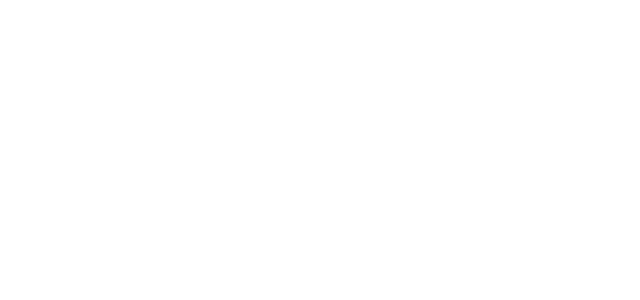
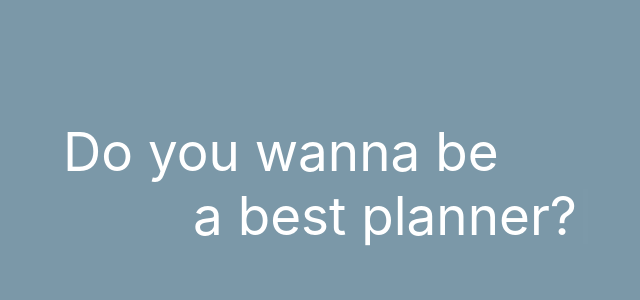
Before and after one commit to JeongYunmin/yuumni-todolist, a React (Create React App) app: page / in a window 1280 px wide. Shown: the top 300 px of the page, without its empty margins (57-697 px from the left). Built offline with nearby package versions, Linux system fonts and the light colour scheme.

Commit message:
메인페이지 타이핑 효과 css로 구현

```diff
--- a/src/App.css
+++ b/src/App.css
@@ -1,38 +1,143 @@
-.App {
-  text-align: center;
+/*  MainCover  */
+
+.MainCover {
+  width: 100vw;
+  height: 100vh;
+  background-color: #7b98a8;
+  padding: 120px;
+  box-sizing: border-box;
 }
 
-.App-logo {
-  height: 40vmin;
-  pointer-events: none;
+.MainCover .typing_line {
+  color: white;
+  font-size: 53px;
 }
 
-@media (prefers-reduced-motion: no-preference) {
-  .App-logo {
-    animation: App-logo-spin infinite 20s linear;
+.MainCover .typing_line_second {
+  display: flex;
+  align-items: center;
+
+  margin-left: 130px;
+}
+
+.MainCover .typing_line .typing_line_first span,
+.MainCover .typing_line .typing_line_second span:not(:last-child) {
+  opacity: 0;
+  animation-name: typingEffect;
+  animation-duration: 0.1s;
+  animation-fill-mode: forwards;
+}
+.MainCover .typing_line_first span:nth-child(1) {
+  animation-delay: 0.4s;
+}
+.MainCover .typing_line_first span:nth-child(2) {
+  animation-delay: 0.45s;
+}
+.MainCover .typing_line_first span:nth-child(3) {
+  animation-delay: 0.6s;
+}
+.MainCover .typing_line_first span:nth-child(4) {
+  animation-delay: 0.63s;
+}
+.MainCover .typing_line_first span:nth-child(5) {
+  animation-delay: 0.68s;
+}
+.MainCover .typing_line_first span:nth-child(6) {
+  animation-delay: 0.74s;
+}
+.MainCover .typing_line_first span:nth-child(7) {
+  animation-delay: 0.8s;
+}
+.MainCover .typing_line_first span:nth-child(8) {
+  animation-delay: 0.93s;
+}
+.MainCover .typing_line_first span:nth-child(9) {
+  animation-delay: 1s;
+}
+.MainCover .typing_line_first span:nth-child(10) {
+  animation-delay: 1.12s;
+}
+.MainCover .typing_line_first span:nth-child(11) {
+  animation-delay: 1.2s;
+}
+
+.MainCover .typing_line_second span:nth-child(1) {
+  animation-delay: 1.24s;
+}
+.MainCover .typing_line_second span:nth-child(2) {
+  animation-delay: 1.3s;
+}
+.MainCover .typing_line_second span:nth-child(3) {
+  animation-delay: 1.35s;
+}
+.MainCover .typing_line_second span:nth-child(4) {
+  animation-delay: 1.5s;
+}
+.MainCover .typing_line_second span:nth-child(5) {
+  animation-delay: 1.53s;
+}
+.MainCover .typing_line_second span:nth-child(6) {
+  animation-delay: 1.6s;
+}
+.MainCover .typing_line_second span:nth-child(7) {
+  animation-delay: 1.64s;
+}
+.MainCover .typing_line_second span:nth-child(8) {
+  animation-delay: 1.8s;
+}
+.MainCover .typing_line_second span:nth-child(9) {
+  animation-delay: 1.92s;
+}
+.MainCover .typing_line_second span:nth-child(10) {
+  animation-delay: 2s;
+}
+.MainCover .typing_line_second span:nth-child(11) {
+  animation-delay: 2.17s;
+}
+.MainCover .typing_line_second span:nth-child(12) {
+  animation-delay: 2.24s;
+}
+.MainCover .typing_line_second span:nth-child(13) {
+  animation-delay: 2.3s;
+}
+
+@keyframes typingEffect {
+  0% {
+    opacity: 0;
+  }
+  100% {
+    opacity: 1;
   }
 }
 
-.App-header {
-  background-color: #282c34;
-  min-height: 100vh;
-  display: flex;
-  flex-direction: column;
-  align-items: center;
-  justify-content: center;
-  font-size: calc(10px + 2vmin);
-  color: white;
+.MainCover .typing_cursor {
+  display: inline-block;
+
+  opacity: 0;
+
+  width: 5px;
+  height: 55px;
+  background-color: white;
+
+  margin-left: 6px;
+
+  animation-name: typingCusorEffect;
+  animation-duration: 1.2s;
+  animation-delay: 1.9s;
+  animation-iteration-count: infinite;
 }
 
-.App-link {
-  color: #61dafb;
-}
-
-@keyframes App-logo-spin {
-  from {
-    transform: rotate(0deg);
+@keyframes typingCusorEffect {
+  0% {
+    opacity: 0;
   }
-  to {
-    transform: rotate(360deg);
+  70% {
+    opacity: 0;
+  }
+  85% {
+    opacity: 1;
+  }
+  100% {
+    opacity: 0;
   }
 }
--- a/src/App.js
+++ b/src/App.js
@@ -1,7 +1,13 @@
 import "./App.css";
 
+import MainCover from "./pages/MainCover";
+
 function App() {
-  return <></>;
+  return (
+    <>
+      <MainCover />
+    </>
+  );
 }
 
 export default App;
--- /dev/null
+++ b/src/pages/MainCover.js
@@ -0,0 +1,41 @@
+import React from "react";
+
+const MainCover = () => {
+  return (
+    <div className="MainCover">
+      <section className="typing_line">
+        <div className="typing_line_first">
+          <span>D</span>
+          <span>o</span>&nbsp;
+          <span>y</span>
+          <span>o</span>
+          <span>u</span>&nbsp;
+          <span>w</span>
+          <span>an</span>
+          <span>n</span>
+          <span>a</span>&nbsp;
+          <span>b</span>
+          <span>e</span>
+        </div>
+        <div className="typing_line_second">
+          <span>a</span>&nbsp;
+          <span>b</span>
+          <span>e</span>
+          <span>s</span>
+          <span>t</span>&nbsp;
+          <span>p</span>
+          <span>l</span>
+          <span>a</span>
+          <span>n</span>
+          <span>n</span>
+          <span>e</span>
+          <span>r</span>
+          <span>?</span>
+          <span className="typing_cursor"></span>
+        </div>
+      </section>
+    </div>
+  );
+};
+
+export default MainCover;
```
